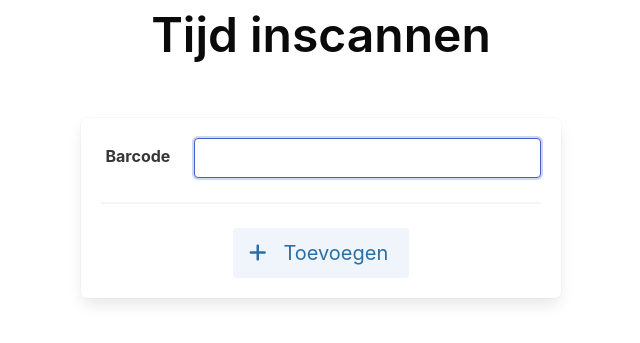
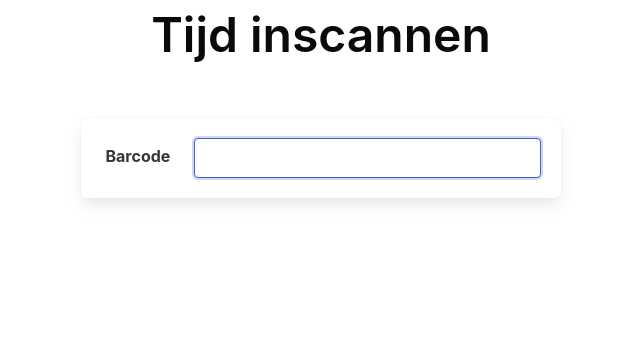
Before and after one commit to nilsbebelaar/Hardlopen-scanner, a Flask app: page /tijd/scan in a window 1280 px wide. Shown: the part 52-395 px from the top of the page, without its empty margins (319-959 px from the left). Run offline with Flask 3, Linux system fonts and the light colour scheme; data that the repository does not hold is empty; parts of the project's set-up code (start-up, migrations or seed data) failed here and were passed over; some libraries are stand-ins or nearby versions.

Commit message:
Make scan input AJAX with notifications

```diff
--- a/app/main/routes.py
+++ b/app/main/routes.py
@@ -90,36 +90,51 @@ def tijd_scan():
         return render_template('tijd_scan.html')
 
     if request.method == 'POST':
-        barcode = request.form.get('barcode')
+        if 'application/json' not in request.content_type:
+            return jsonify(message="Content-Type must be 'application/json'"), 400
+
+        data = request.get_json()
+        if 'barcode' not in data:
+            return jsonify(message='Barcode is required'), 400
+        else:
+            if data['barcode'] == '':
+                return jsonify(message='Barcode is required'), 400
+            if not data['barcode'].isnumeric():
+                return jsonify(message='Barcode can only be a number'), 400
+            barcode = data['barcode']
+            # return jsonify(success=True, message='Opgeslagen', messageColor='info')
 
         if not Deelnemers.query.filter_by(barcode=barcode).first():
-            #Nieuwe lege gebruiker maken
-            new = Deelnemers()
-            new.naam = '-'
-            new.barcode = barcode
-            # new.geslacht = 'U'
+            # Nieuwe lege gebruiker maken
+            new_athlete = Deelnemers()
+            new_athlete.naam = '-'
+            new_athlete.barcode = barcode
+            new_time = Tijden()
+            new_time.tijd = time.time()
+            new_time.barcode = barcode
 
-            db.session.add(new)
+            db.session.add(new_athlete)
+            db.session.add(new_time)
             db.session.commit()
-            flash(f'Er is een nieuwe gebruiker met barcode {barcode} toegevoegd', 'warning')
-            # return redirect(url_for('main.tijd_scan'))
+
+            start_tijd = Tijden.query.filter_by(barcode=9999).order_by(desc(Tijden.tijd)).first().tijd
+            return jsonify(success=True, message=f"{time.strftime('%H:%M:%S', time.gmtime(new_time.tijd - start_tijd))} - Nieuwe gebruiker aangemaakt met barcode <b>{barcode}</b>.", messageColor='warning')
 
         laatste_tijd = Tijden.query.filter_by(barcode=barcode).order_by(desc(Tijden.tijd)).first()
         if laatste_tijd:
             if time.time() < 10 + laatste_tijd.tijd:
-                flash(f"{barcode} is al gescand in de laatste 10 seconden.")
-                return redirect(url_for('main.tijd_scan'))
+                return jsonify(success=True, message=f"Barcode <b>{barcode}</b> is al gescand in de laatste 10 seconden.", messageColor='info')
 
-        db_row = Tijden()
-        db_row.tijd = time.time()
-        db_row.barcode = barcode
+        new_time = Tijden()
+        new_time.tijd = time.time()
+        new_time.barcode = barcode
 
-        db.session.add(db_row)
+        db.session.add(new_time)
         db.session.commit()
 
         start_tijd = Tijden.query.filter_by(barcode=9999).order_by(desc(Tijden.tijd)).first().tijd
-        flash(f"{time.strftime('%H:%M:%S', time.gmtime(db_row.tijd - start_tijd))} geregistreerd voor '{db_row.deelnemer.naam}' is bewerkt", 'info')
-        return redirect(url_for('main.tijd_scan'))
+
+        return jsonify(success=True, message=f"{time.strftime('%H:%M:%S', time.gmtime(new_time.tijd - start_tijd))} - Tijd geregistreerd voor <b>{barcode}: {new_time.deelnemer.naam}</b>.", messageColor='success')
 
 
 @main_bp.route('/timer/start', methods=['PUT'])
--- a/app/main/templates/tijd_scan.html
+++ b/app/main/templates/tijd_scan.html
@@ -6,30 +6,24 @@
 
 {% block content %}
 <div class="main-column-centered box">
-  <form method="POST">
-
-    <div class="field is-horizontal">
+  <form action="POST" onsubmit="scan_ajax_submit();return false;">
+    <div class="field is-horizontal mb-0">
       <div class="field-label is-normal">
         <label class="label">Barcode</label>
       </div>
       <div class="field-body">
         <div class="field is-expanded">
           <div class="control">
-            <input id="defaultInput" class="input" type="text" name="barcode">
+            <input id="barcode" class="input" type="text" name="barcode">
           </div>
         </div>
       </div>
     </div>
     <script>
-      $("#defaultInput").focus();
+      $("#barcode").focus();
     </script>
-    <hr>
-    <div class="flex-center">
-      <button class="button is-block is-info is-light is-medium">
-        <span class="icon is-medium"><i class="fas fa-plus"></i></span>
-        <span>Toevoegen</span>
-      </button>
-    </div>
   </form>
 </div>
+<div id="notification-list" class="main-column-centered">
+</div>
 {% endblock %}
--- a/app/main/templates/uitslagen_list.html
+++ b/app/main/templates/uitslagen_list.html
@@ -36,6 +36,4 @@
 </div>
 
 
-
-
 {% endblock %}
--- a/app/static/css/hardlopen.css
+++ b/app/static/css/hardlopen.css
@@ -84,3 +84,15 @@ table.uitslagen tr button {
 a.has-tooltip-multiline::before {
     width: auto !important;
 }
+
+#notification-list {
+    max-width: 600px;
+    z-index: -1;
+    position: relative;
+}
+
+.notification {
+    padding: 0.7em 2em;
+    margin-bottom: 10px;
+    height: 48px;
+}
--- a/app/static/js/hardlopen.js
+++ b/app/static/js/hardlopen.js
@@ -93,3 +93,48 @@ function deleteButton(deelnemer_id, deelnemer_naam) {
     });
   });
 };
+
+function createNotification(message, color) {
+  //Start values before 'flying in'
+  const cssStart = { top: '58px', opacity: '0', 'margin-bottom': '10px'};
+
+  $('<div class="notification is-' + color + ' is-light">' +
+    message + '</div>')
+    .css(cssStart)
+    .appendTo('#notification-list')
+    .animate({ top: '0', opacity: 1 }, 250)  //Fly-in animation
+    .delay(6500)
+    .animate({ top: '-58px', opacity: 0, 'margin-bottom': '-48px' }, 250)  //Fly-out animation
+    .queue(function () { $(this).remove() });
+}
+
+
+function scan_ajax_submit() {
+  var barcode = $("#barcode").val()
+  //Send AJAX request
+  $.ajax({
+    url: "/tijd/scan",
+    type: "POST",
+    data: JSON.stringify({
+      'barcode': barcode
+    }),
+    contentType: 'application/json; charset=utf-8',
+    dataType: "json",
+    success: function (data) {
+      //Show message from server on succes
+      createNotification(data['message'], data['messageColor'])
+    },
+    error: function (error) {
+      if (error.responseJSON) {
+        //Show error message from server if a response exists
+        createNotification(error.responseJSON['message'], 'danger')
+      } else {
+        //Show general error message
+        createNotification('Request to server for <b>' + barcode + '</b> failed.', 'danger')
+      }
+    }
+  });
+  //Reset input field
+  $("#barcode").val('')
+  $("#barcode").focus()
+}
```
